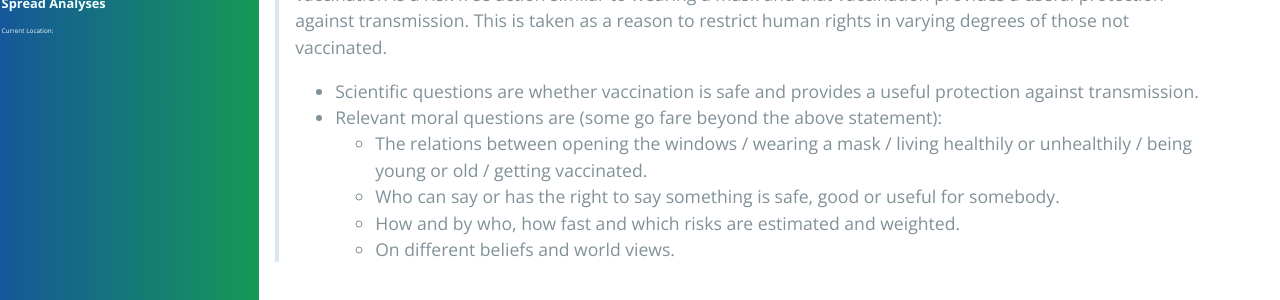
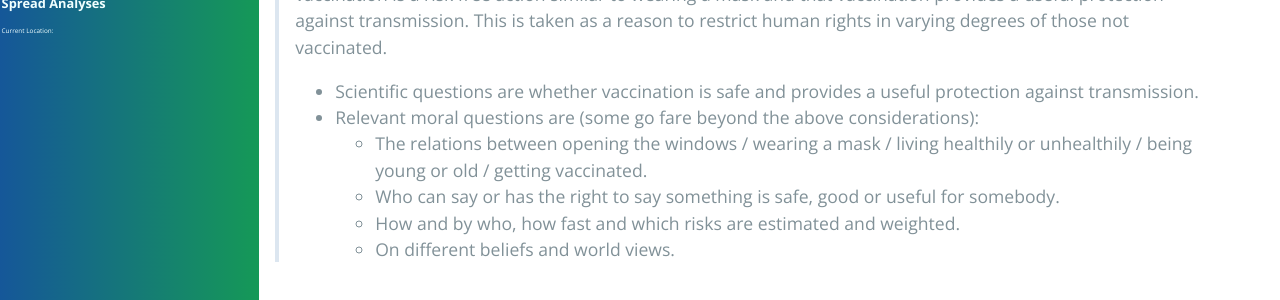
Before and after one commit to forestgrape/coronavirus, a Jekyll site: the page built from 5_epidemiological/spread_analyses.md, in a window 1280 px wide and 900 px high, scrolled down 19693 px. Shown: the part 155-455 px from the top of the window. Built offline with Jekyll 4.4.1, drawn with Linux system fonts in a browser that asks for light colours; our own code applies the rules of GitHub Pages for plain Markdown files.

Commit message:
Update spread_analyses.md

```diff
--- a/5_epidemiological/spread_analyses.md
+++ b/5_epidemiological/spread_analyses.md
@@ -536,7 +536,7 @@ Knowing how transmissions are distributed, helps to set and fine-tune control me
 
 > I am aware of the fact that many (governments, doctors, parliaments, citizens) around the world assume vaccination is a risk free action similar to wearing a mask and that vaccination provides a useful protection against transmission. This is taken as a reason to restrict human rights in varying degrees of those not vaccinated.
 > * Scientific questions are whether vaccination is safe and provides a useful protection against transmission.
-> * Relevant moral questions are (some go fare beyond the above statement):
+> * Relevant moral questions are (some go fare beyond the above considerations):
 >   * The relations between opening the windows  / wearing a mask / living healthily or unhealthily / being young or old / getting vaccinated.
 >   * Who can say or has the right to say  something is safe, good or useful for somebody.
 >   * How and by who, how fast and which risks are estimated and weighted.
```
